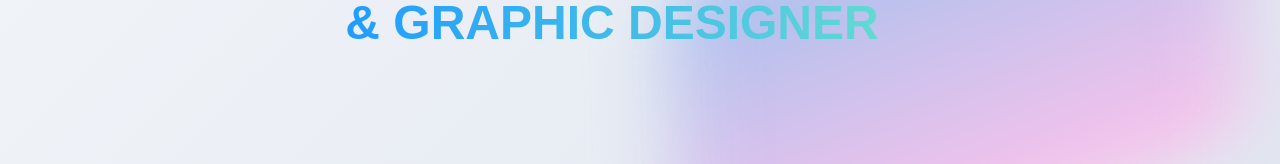
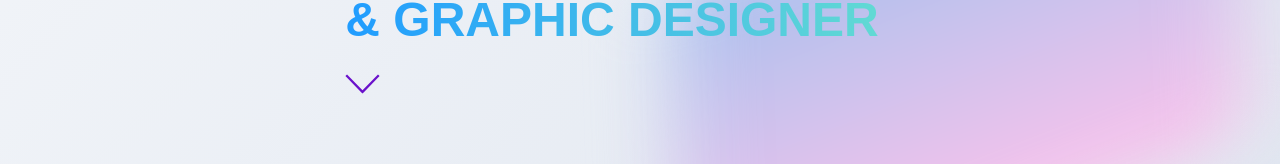
Before and after one commit to lukaszkus/lk-portfolio, a React (Create React App) app: page / in a window 1280 px wide. Shown: the part 459-623 px from the top of the page. Built offline with nearby package versions, Linux system fonts and the light colour scheme.

Commit message:
header btn added

```diff
--- a/src/components/Header.js
+++ b/src/components/Header.js
@@ -1,5 +1,7 @@
 import styled, { keyframes } from "styled-components";
 import breakpoint from "../utils/breakpoints";
+
+import chevron from "../assets/chevron.svg";
 
 const HeaderContainer = styled.header`
   height: 100vh;
@@ -97,7 +99,7 @@ const HeaderTitle = styled.h1`
 
 const HeaderSubtitle = styled.div`
   position: relative;
-  margin-bottom: 50px;
+  margin-bottom: 30px;
 `;
 
 const SubtitleWrapper = styled.div``;
@@ -137,25 +139,20 @@ const SubtitleItem = styled.div`
   }
 `;
 
-// const HeaderLink = styled.a`
-//   font-family: "Poppins", sans-serif;
-//   // font-size: 0.9rem;
-//   // font-weight: 300;
-//   position: relative;
-//   color: #6a11cb;
+const HeaderLinkContainer = styled.div``;
 
-//   &:hover {
-//     cursor: pointer;
-//   }
+const HeaderLink = styled.a``;
 
-//   // @media ${breakpoint.device.tablet} {
-//   //   font-size: 1rem;
-//   // }
-
-//   // @media ${breakpoint.device.desktop} {
-//   //   font-size: 1.25rem;
-//   // }
-// `;
+const Arrow = styled.img.attrs({
+  src: `${chevron}`,
+})`
+  width: 35px;
+  transition: 0.3s ease-in-out;
+  &:hover {
+    cursor: pointer;
+    transform: translateY(5px);
+  }
+`;
 
 function Header() {
   return (
@@ -176,9 +173,14 @@ function Header() {
             </SubtitleItem>
           </SubtitleWrapper>
         </HeaderSubtitle>
-        {/* <HeaderLink data-aos="fade-up" data-aos-duration="1500">
-          View my work.
-        </HeaderLink> */}
+        <HeaderLinkContainer
+          data-aos="fade-up"
+          data-aos-duration="500"
+          data-aos-delay="1500">
+          <HeaderLink>
+            <Arrow />
+          </HeaderLink>
+        </HeaderLinkContainer>
       </TitleContainer>
     </HeaderContainer>
   );
--- a/src/pages/About.js
+++ b/src/pages/About.js
@@ -3,13 +3,13 @@ import breakpoint from "../utils/breakpoints";
 // import me from "../assets/me.jpg";
 
 const AboutContainer = styled.section`
-  height: 100vh;
+  min-height: 100vh;
   width: 100%;
   padding: 8rem 2rem 2rem 2rem;
-  display: grid;
+  // display: flex;
 
   @media ${breakpoint.device.tablet} {
-    grid-template-columns: repeat(2, 1fr);
+    display: flex;
     padding: 8rem 4rem 4rem 4rem;
   }
 
@@ -22,6 +22,7 @@ const AboutBox = styled.article`
   width: 100%;
 
   @media ${breakpoint.device.tablet} {
+    width: 50%;
   }
 `;
 
```
Also changed, not shown: src/assets/chevron.svg (added).
